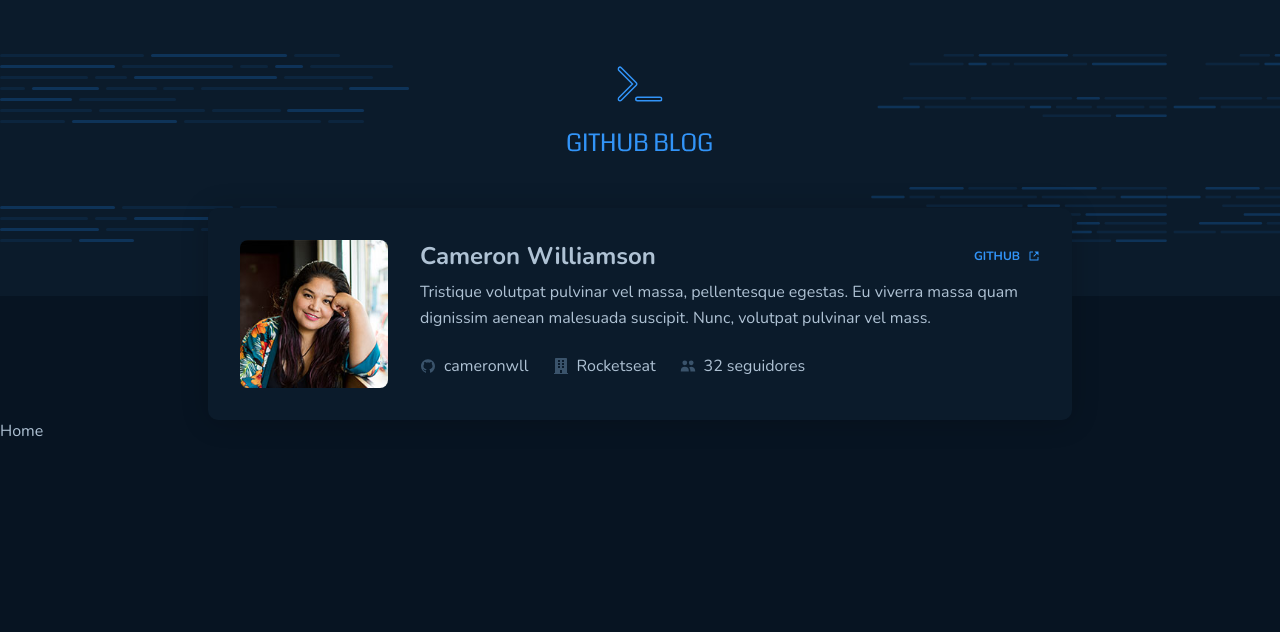
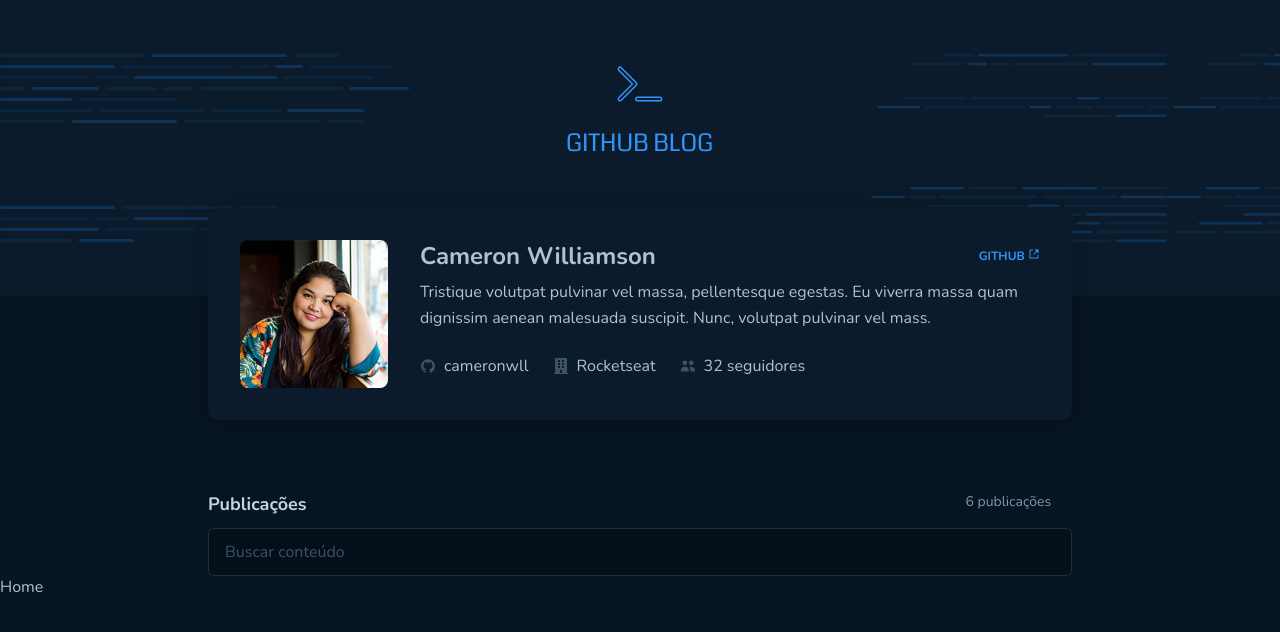
Before and after one commit to viniciusferreira7/github-blog, a React (Vite) app: page / in a window 1280 px wide. Shown: the top 632 px of the page. Built offline with nearby package versions, Linux system fonts and the light colour scheme.

Commit message:
style(searchpublications): estrutura do componente finalizado

```diff
--- a/src/components/Profile/index.tsx
+++ b/src/pages/Home/components/Profile/index.tsx
@@ -11,7 +11,7 @@ import {
   ProfileMain,
 } from './styles'
 
-import avatar from '../../assets/avatar.svg'
+import avatar from '../../../../assets/avatar.svg'
 
 export function Profile() {
   return (
@@ -25,7 +25,9 @@ export function Profile() {
             target="_blank"
             rel="noopener noreferrer"
           >
-            <span>github</span> <RiShareBoxFill />
+            <span>
+              github <RiShareBoxFill />
+            </span>
           </a>
         </ProfileHeader>
         <ProfileMain>
--- a/src/components/Profile/styles.ts
+++ b/src/pages/Home/components/Profile/styles.ts
@@ -1,5 +1,5 @@
 import styled from 'styled-components'
-import { DefaultBox } from '../../layouts/DefaultLayout/styles'
+import { DefaultBox } from '../../../../layouts/DefaultLayout/styles'
 
 export const ProfileContainer = styled(DefaultBox)`
   display: flex;
@@ -32,7 +32,6 @@ export const ProfileHeader = styled.header`
 
   a {
     display: flex;
-    gap: 0.5rem;
     align-items: center;
 
     text-decoration: none;
@@ -40,6 +39,17 @@ export const ProfileHeader = styled.header`
     font-size: ${(props) => props.theme.fontSizes.xs};
     font-weight: 700;
     color: ${(props) => props.theme.colors['blue-300']};
+
+    span {
+      border-bottom: 1px solid transparent;
+    }
+
+    &:hover {
+      span {
+        transition: all 0.3s ease-in-out;
+        border-bottom: 1px solid ${(props) => props.theme.colors['blue-300']};
+      }
+    }
   }
 
   @media screen and (max-width: 768px) {
--- /dev/null
+++ b/src/pages/Home/components/SearchPublications/index.tsx
@@ -0,0 +1,11 @@
+import { SearchPublicationsContainer } from './styles'
+
+export function SearchPublications() {
+  return (
+    <SearchPublicationsContainer>
+      <h2>Publicações</h2>
+      <span>6 publicações</span>
+      <input type="text" placeholder="Buscar conteúdo" required />
+    </SearchPublicationsContainer>
+  )
+}
--- /dev/null
+++ b/src/pages/Home/components/SearchPublications/styles.ts
@@ -0,0 +1,60 @@
+import styled from 'styled-components'
+
+export const SearchPublicationsContainer = styled.form`
+  display: grid;
+  grid-template-areas:
+    'h2 span'
+    ' input input';
+  justify-content: space-between;
+  gap: 0.75rem;
+
+  max-width: 54rem;
+  width: 100%;
+  margin: auto;
+  margin-top: 4.5rem;
+
+  h2 {
+    grid-area: h2;
+
+    font-size: ${(props) => props.theme.fontSizes.lg};
+    font-weight: 700;
+    color: ${(props) => props.theme.colors['base-subtitle']};
+  }
+
+  span {
+    grid-area: span;
+
+    font-size: ${(props) => props.theme.fontSizes.sm};
+    color: ${(props) => props.theme.colors['base-span']};
+  }
+
+  input {
+    grid-area: input;
+    padding: 0.75rem 1rem;
+    border-radius: 6px;
+    border: 1px solid ${(props) => props.theme.colors['base-border']};
+    outline: none;
+
+    background-color: ${(props) => props.theme.colors['base-input']};
+    color: ${(props) => props.theme.colors['base-label']};
+    font-size: ${(props) => props.theme.fontSizes.md};
+
+    ::placeholder {
+      color: ${(props) => props.theme.colors['base-label']};
+    }
+
+    &:focus {
+      transition: all 0.4s ease-in-out;
+      color: ${(props) => props.theme.colors['base-text']};
+      border-color: ${(props) => props.theme.colors['blue-300']};
+
+      ::placeholder {
+        color: ${(props) => props.theme.colors['base-text']};
+      }
+    }
+  }
+
+  @media screen and (max-width: 768px) {
+    padding: 2%;
+  }
+`
--- a/src/pages/Home/index.tsx
+++ b/src/pages/Home/index.tsx
@@ -1,10 +1,12 @@
-import { Profile } from '../../components/Profile'
+import { Profile } from './components/Profile'
+import { SearchPublications } from './components/SearchPublications'
 import { HomeContainer } from './styles'
 
 export function Home() {
   return (
     <HomeContainer>
       <Profile />
+      <SearchPublications />
       Home
     </HomeContainer>
   )
--- a/src/styles/theme/default.ts
+++ b/src/styles/theme/default.ts
@@ -11,7 +11,7 @@ export const defaultTheme = {
     'base-post': '#112131',
     'base-profile': '#0B1B2B',
     'base-background': '#071422',
-    'base-input': '040F1A',
+    'base-input': '#040F1A',
   },
 
   fontSizes: {
```
